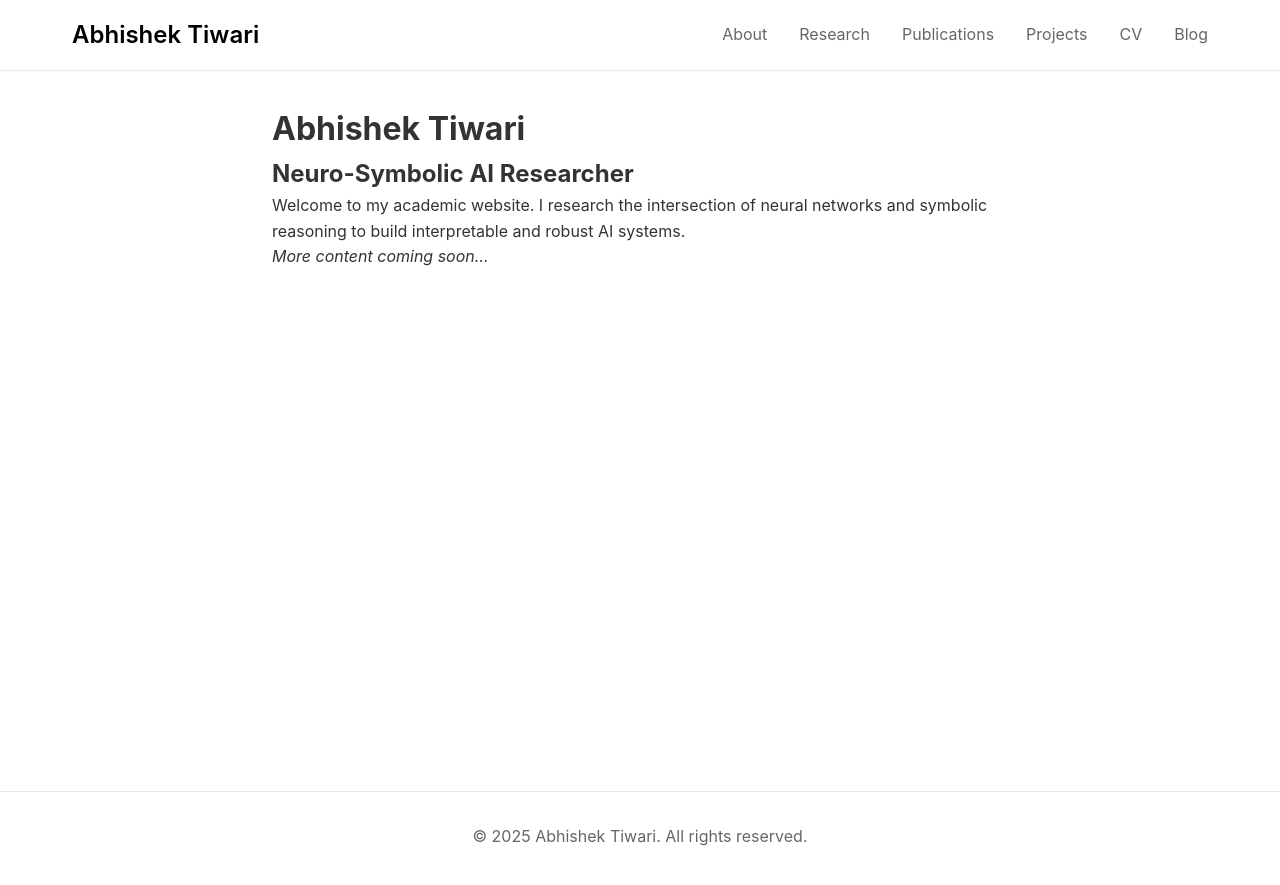
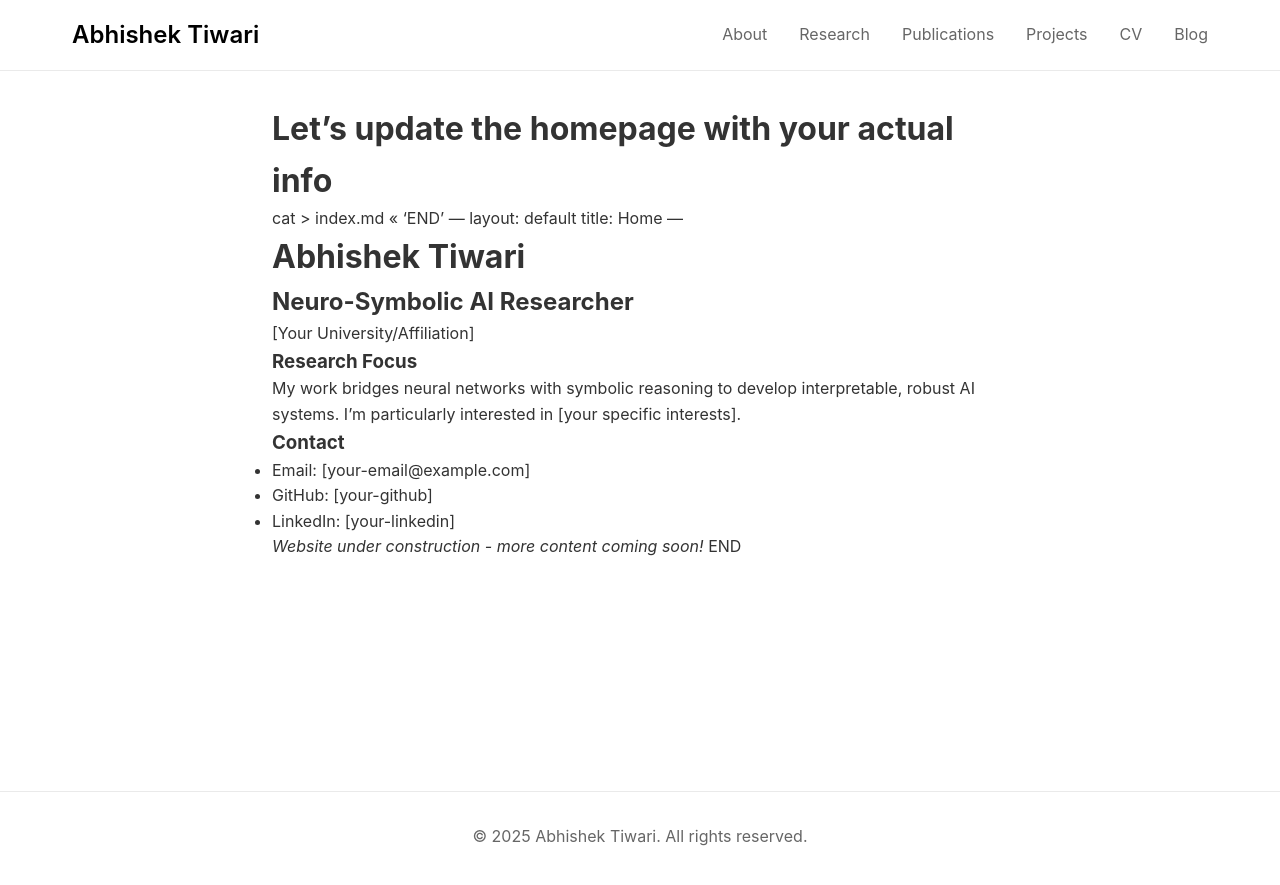
Before and after one commit to Abhishek282001Tiwari/Personal_Website, a Jekyll site: the page built from index.md, in a window 1280 px wide. Shown: the top 885 px of the page. Built offline with Jekyll 4.4.1, drawn with Linux system fonts in a browser that asks for light colours; our own code applies the rules of GitHub Pages for plain Markdown files.

Commit message:
Update homepage with basic info

```diff
--- a/index.md
+++ b/index.md
@@ -1,3 +1,5 @@
+# Let's update the homepage with your actual info
+cat > index.md << 'END'
 ---
 layout: default
 title: Home
@@ -7,6 +9,16 @@ title: Home
 
 ## Neuro-Symbolic AI Researcher
 
-Welcome to my academic website. I research the intersection of neural networks and symbolic reasoning to build interpretable and robust AI systems.
+[Your University/Affiliation]
 
-*More content coming soon...*
+### Research Focus
+
+My work bridges neural networks with symbolic reasoning to develop interpretable, robust AI systems. I'm particularly interested in [your specific interests].
+
+### Contact
+- Email: [your-email@example.com]
+- GitHub: [your-github]
+- LinkedIn: [your-linkedin]
+
+*Website under construction - more content coming soon!*
+END
```
